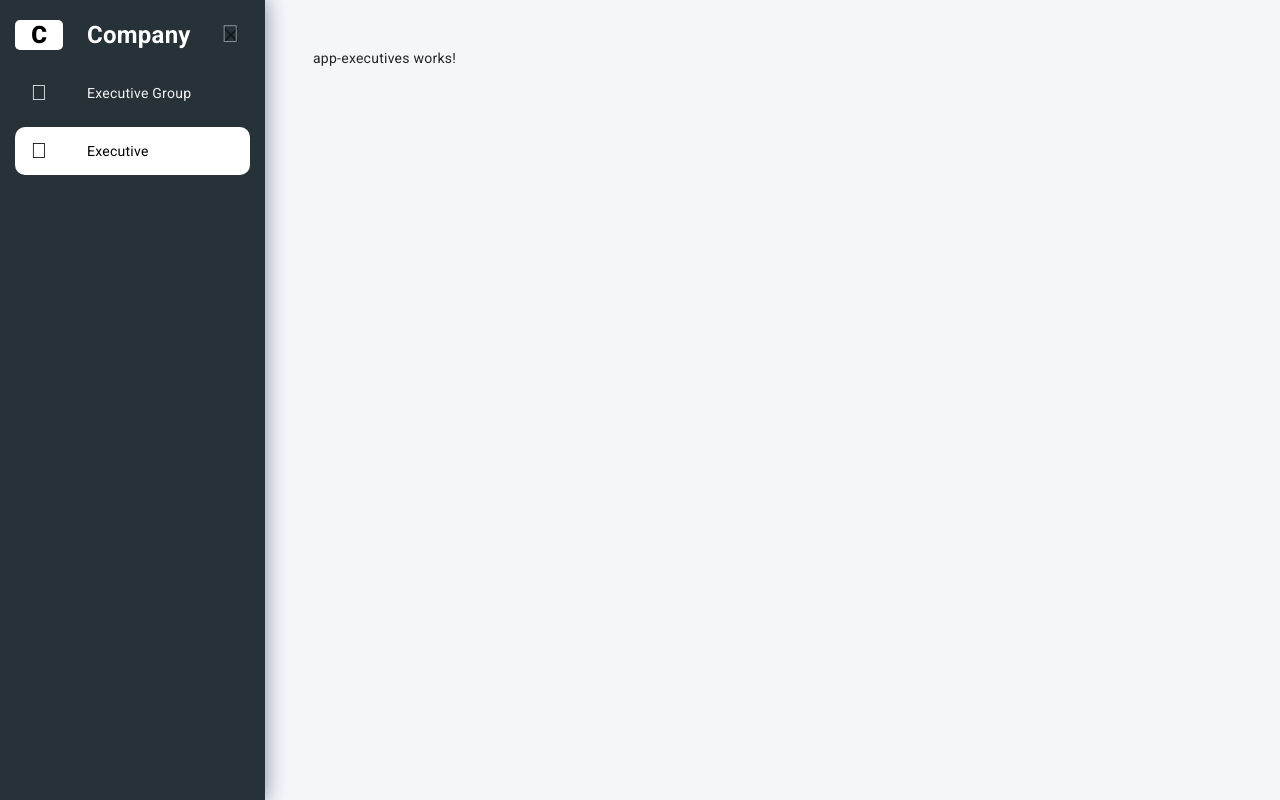
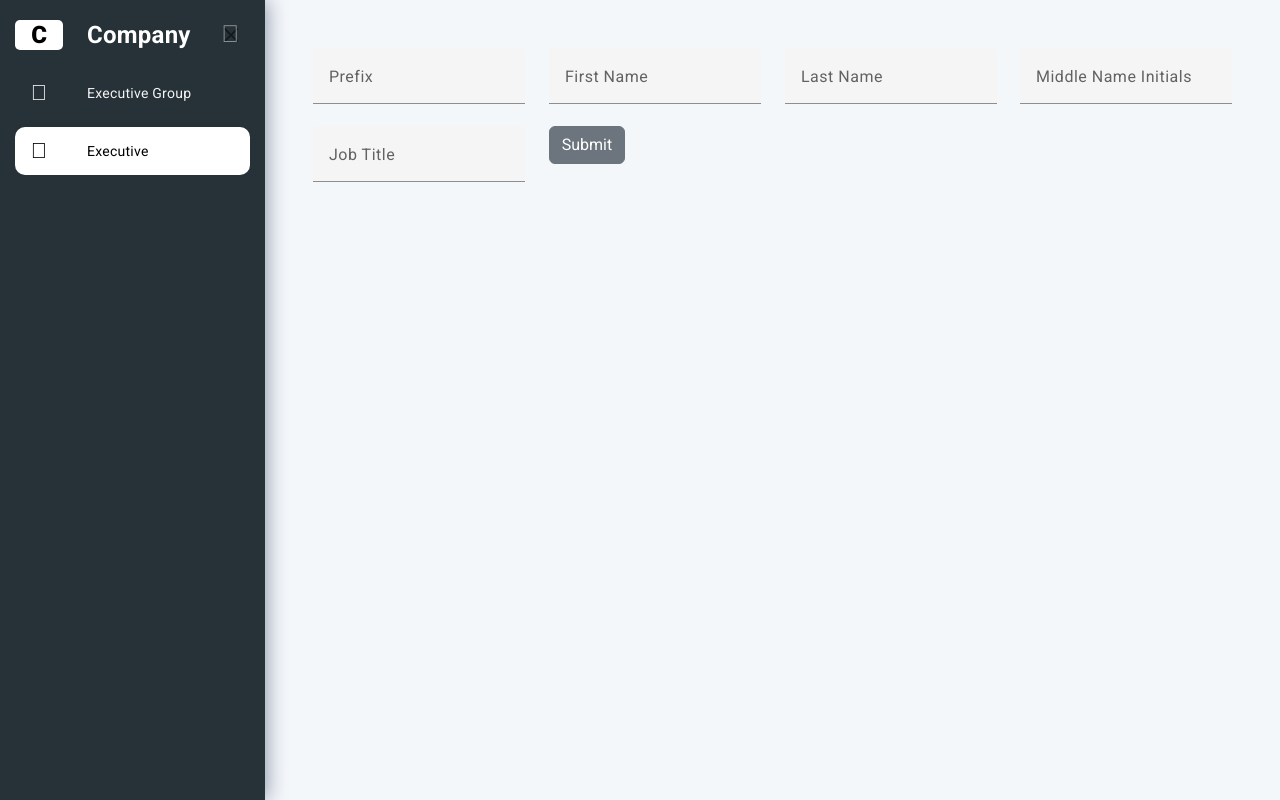
Before and after one commit to justinthadathil/ExecutiveCompany, an Angular app: page /executive in a window 1280 px wide. Built offline with nearby package versions, Linux system fonts and the light colour scheme.

Commit message:
setup form

```diff
--- a/angular.json
+++ b/angular.json
@@ -35,7 +35,7 @@
               "src/assets"
             ],
             "styles": [
-              "@angular/material/prebuilt-themes/pink-bluegrey.css",
+              "@angular/material/prebuilt-themes/indigo-pink.css",
               "src/styles.scss"
             ],
             "scripts": []
--- a/src/app/app-executives-group/app-executives-group.component.html
+++ b/src/app/app-executives-group/app-executives-group.component.html
@@ -24,9 +24,6 @@
 
 
   <div class="col-12">
-    <!-- <div class="search">
-
-    </div> -->
     <div class="tablecontainer" [style.height.px]="getHeight()">
       <table mat-table [dataSource]="executiveGroupTable" class="mat-elevation-z8">
         <ng-container matColumnDef="id">
--- a/src/app/app-executives-group/app-executives-group.component.scss
+++ b/src/app/app-executives-group/app-executives-group.component.scss
@@ -18,12 +18,6 @@ table {
   background: #253238 !important;
 }
 
-::ng-deep {
-  .mdc-text-field--filled:not(.mdc-text-field--disabled) {
-    background-color: #253238 !important;
-  }
-}
-
 .marbot{
   margin-bottom: 6px;
 }
--- a/src/app/app-executives-group/app-executives-group.component.ts
+++ b/src/app/app-executives-group/app-executives-group.component.ts
@@ -3,8 +3,7 @@ import { CompSerService } from '../service/comp-ser.service';
 import { executiveGroupModel } from '../shared/company';
 import { FormGroup, FormBuilder, Validators } from '@angular/forms';
 import { MatSnackBar } from '@angular/material/snack-bar';
-
-import {MatTableDataSource, _MatTableDataSource} from '@angular/material/table';
+import { MatTableDataSource, _MatTableDataSource } from '@angular/material/table';
 
 @Component({
   selector: 'app-app-executives-group',
--- a/src/app/app-executives/app-executives.component.html
+++ b/src/app/app-executives/app-executives.component.html
@@ -1 +1,54 @@
-<p>app-executives works!</p>
+<div class="row" [formGroup]="executiveForm">
+  <div class="col-12 col-md-3">
+    <mat-form-field>
+      <mat-label>Prefix</mat-label>
+      <input type="text" matInput formControlName="prefix" [matAutocomplete]="auto" placeholder="Select or free text">
+      <mat-autocomplete #auto="matAutocomplete">
+        <mat-option *ngFor="let option of filteredOptions | async" [value]="option">
+          {{option}}
+        </mat-option>
+      </mat-autocomplete>
+      <mat-error *ngIf="executiveForm.controls['prefix'].hasError('maxlength')">{{getErrorMessageNum(20)}}</mat-error>
+    </mat-form-field>
+  </div>
+
+  <div class="col-12 col-md-3">
+    <mat-form-field>
+      <mat-label>First Name</mat-label>
+      <input matInput formControlName="firstName" placeholder="Enter first name">
+      <mat-error *ngIf="executiveForm.controls['firstName'].hasError('maxlength')">{{getErrorMessageNum(30)}}</mat-error>
+    </mat-form-field>
+  </div>
+
+  <div class="col-12 col-md-3">
+    <mat-form-field>
+      <mat-label>Last Name</mat-label>
+      <input matInput formControlName="lastName" placeholder="Enter last name">
+      <mat-error *ngIf="executiveForm.controls['lastName'].hasError('maxlength')">{{getErrorMessageNum(30)}}</mat-error>
+    </mat-form-field>
+  </div>
+
+  <div class="col-12 col-md-3">
+    <mat-form-field>
+      <mat-label>Middle Name Initials</mat-label>
+      <input matInput formControlName="initials" placeholder="Enter initials">
+      <mat-error *ngIf="executiveForm.controls['initials'].hasError('maxlength')">{{getErrorMessageNum(10)}}</mat-error>
+    </mat-form-field>
+  </div>
+
+  <div class="col-12 col-md-3">
+    <mat-form-field>
+      <mat-label>Job Title</mat-label>
+      <input matInput formControlName="jonTitle" placeholder="Enter Job Title">
+      <mat-error *ngIf="executiveForm.controls['jonTitle'].hasError('maxlength')">{{getErrorMessageNum(100)}}</mat-error>
+    </mat-form-field>
+  </div>
+
+
+
+  <div class="col-12 col-md-3">
+    <button type="button" class="btn btn-secondary btnnew" (click)="submitValue()">
+      Submit
+    </button>
+  </div>
+</div>
--- a/src/app/app-executives/app-executives.component.ts
+++ b/src/app/app-executives/app-executives.component.ts
@@ -1,10 +1,74 @@
-import { Component } from '@angular/core';
+import { Component, OnInit } from '@angular/core';
+import { CompSerService } from '../service/comp-ser.service';
+import { executiveGroupModel } from '../shared/company';
+import { FormGroup, FormBuilder, Validators, FormControl } from '@angular/forms';
+import { MatSnackBar } from '@angular/material/snack-bar';
+import {MatTableDataSource, _MatTableDataSource} from '@angular/material/table';
+
+import {map, startWith} from 'rxjs/operators';
+import {Observable} from 'rxjs';
+export interface User {
+  name: string;
+}
 
 @Component({
   selector: 'app-app-executives',
   templateUrl: './app-executives.component.html',
   styleUrls: ['./app-executives.component.scss']
 })
-export class AppExecutivesComponent {
+export class AppExecutivesComponent implements OnInit {
+
+  executiveForm: FormGroup;
+  isSubmitted: Boolean = false;
+
+  //myControl = new FormControl<string>('', [Validators.maxLength(20)]);
+  filteredOptions: Observable<string[]>;
+  options: string[] = ['Mr.','Dr.', 'Sir'];
+
+
+  constructor(
+    private CompSerService: CompSerService,
+    public formBuilder: FormBuilder,
+    private snackBar: MatSnackBar
+  ){
+    this.getexecutiveForm();
+  }
+  ngOnInit(): void {
+    this.filteredOptions = this.executiveForm.valueChanges.pipe(startWith(''),
+      map(value => {
+        return value.prefix ? this._filter(value.prefix) : this.options.slice();
+      })
+    );
+  }
+
+  submitValue(){
+    /* if(!this.executiveForm.valid){
+      this.isSubmitted = true;
+      return;
+    } */
+    let formValue = this.executiveForm.value;
+    console.log(formValue)
+  }
+
+  private _filter(prefix: string): string[] {
+    const filterValue = prefix.toLowerCase();
+    return this.options.filter(option => option.toLowerCase().includes(filterValue));
+  }
+
+
+  getexecutiveForm(){
+    this.executiveForm = new FormGroup({
+      prefix: new FormControl<string>('', [Validators.maxLength(20)]),
+      firstName: new FormControl<string>('', [Validators.maxLength(30)]),
+      lastName: new FormControl('', [Validators.maxLength(30)]),
+      initials: new FormControl('', [Validators.maxLength(10)]),
+      jonTitle: new FormControl('', [Validators.maxLength(100)]),
+      group: new FormControl('', [Validators.required])
+    });
+  }
+
+  getErrorMessageNum(num: number){
+    return `Maximum ${num} characters allowed`
+  }
 
 }
```
Also changed, not shown: src/app/app.module.ts (+5 -3 lines).
